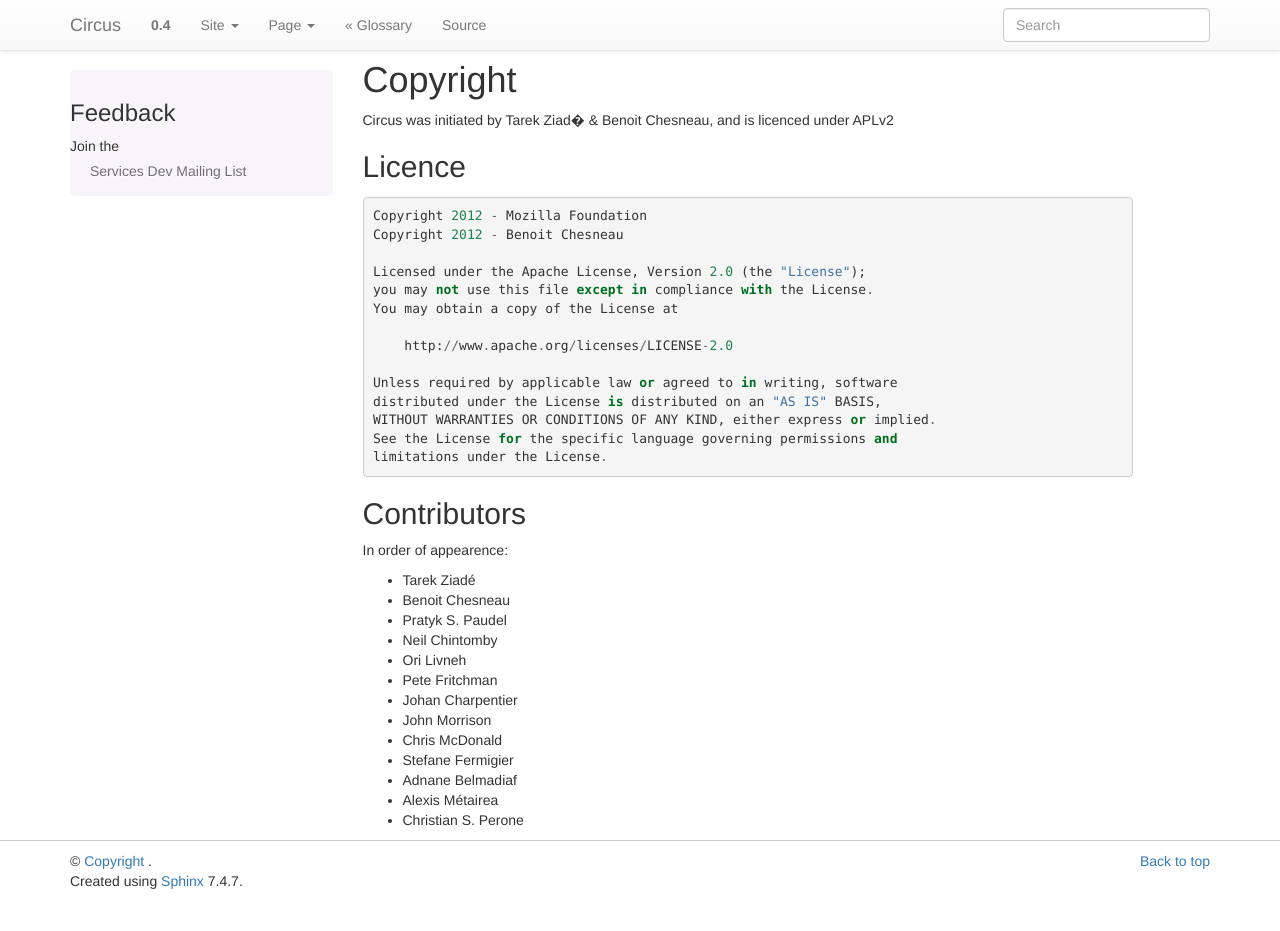
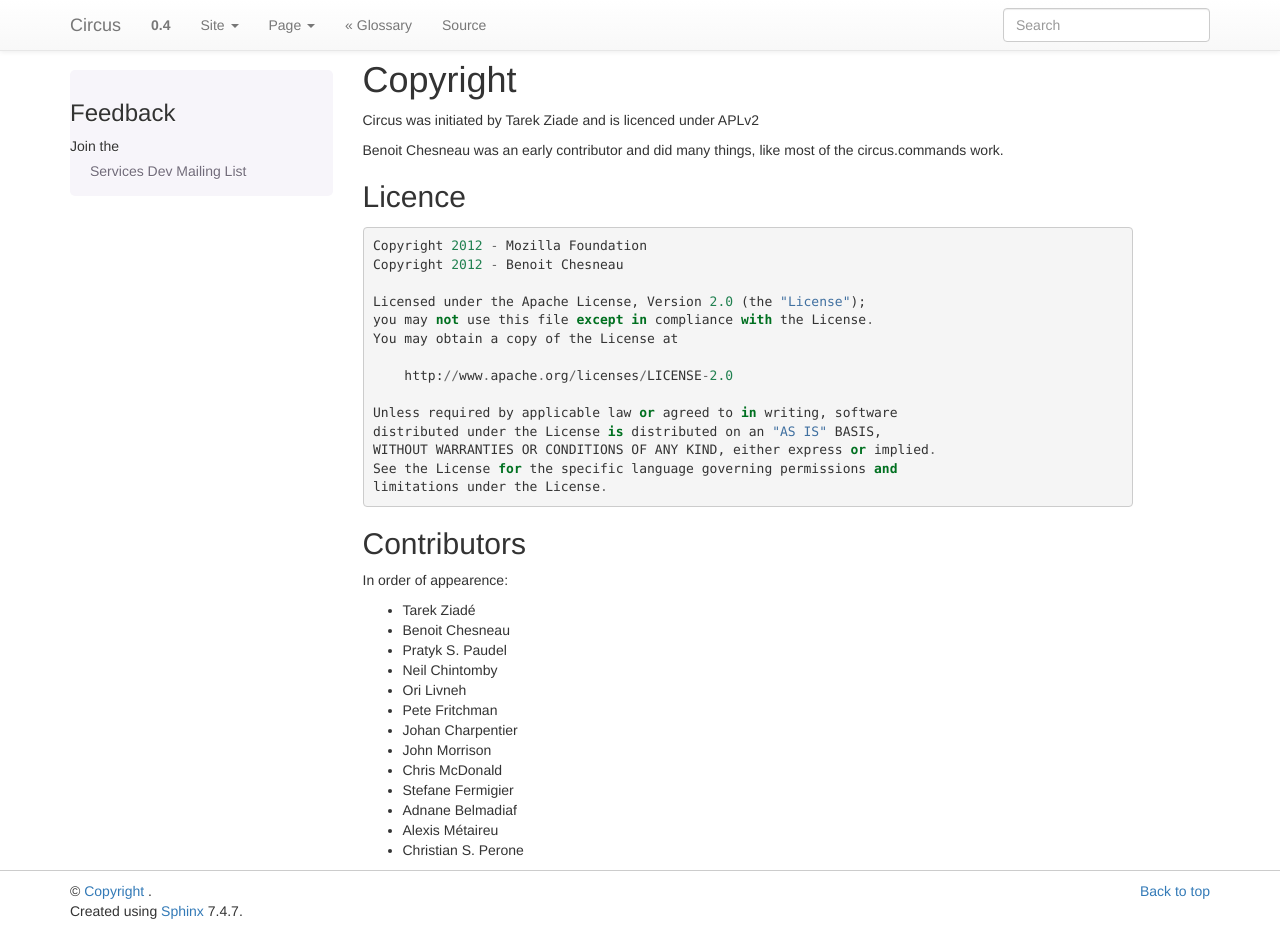
Before and after one commit to circus-tent/circus, a Sphinx documentation site: the page built from docs/source/copyright.rst, in a window 1280 px wide and 931 px high. Built offline with Sphinx 7.4.7, drawn with Linux system fonts in a browser that asks for light colours; pages that are not in the unit, such as notebooks, are missing from menus.

Commit message:
giving more details in the Copyright section since Benoit is forking the project to work on his own

```diff
--- a/docs/source/copyright.rst
+++ b/docs/source/copyright.rst
@@ -1,8 +1,11 @@
 Copyright
 =========
 
-Circus was initiated by Tarek Ziad� & Benoit Chesneau, and is licenced under
-APLv2
+Circus was initiated by Tarek Ziade and is licenced under APLv2
+
+Benoit Chesneau was an early contributor and did many things, like most of
+the circus.commands work.
+
 
 Licence
 -------
@@ -40,5 +43,5 @@
 - Chris McDonald
 - Stefane Fermigier
 - Adnane Belmadiaf
-- Alexis Métairea
+- Alexis Métaireu
 - Christian S. Perone
```
